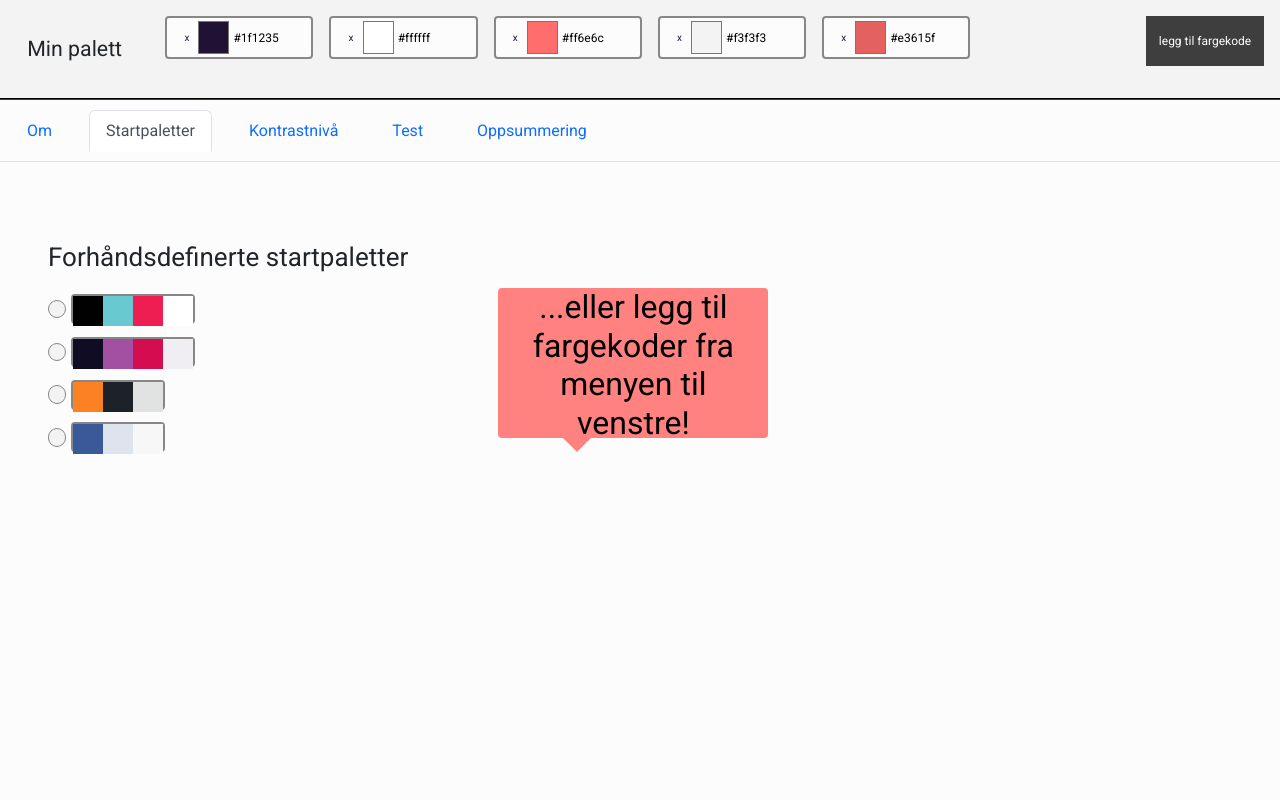
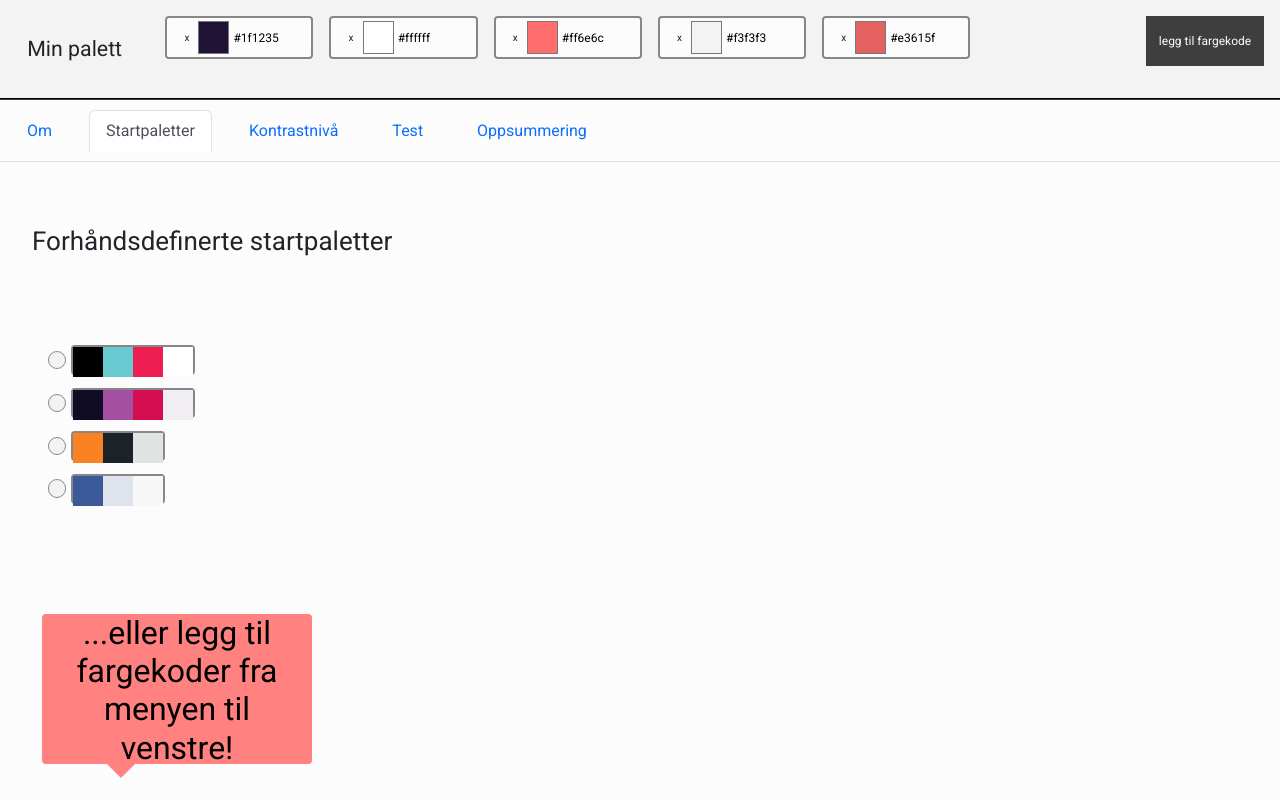
Before and after one commit to NorskRegnesentral/ccc21, a React (Create React App) app: page / in a window 1280 px wide. Both pictures are taken after a click on the tab "Startpaletter". Built offline with nearby package versions, Linux system fonts and the light colour scheme.

Commit message:
Make tab section layout more consistent

```diff
--- a/src/pages/home/home.css
+++ b/src/pages/home/home.css
@@ -34,13 +34,13 @@
   width: 100%;
 }
 
-.aboutSection {
+.tab-section {
+  padding: 2rem;
   display: flex;
-  flex-direction: row;
+  flex-direction: column;
   flex-wrap: wrap;
-  background-color: var(--base-color-light-beige);
-  padding: 30px;
-  justify-content: space-between;
+  align-items: flex-start;
+  gap: 4rem;
 }
 
 .aboutSectionLeft {
@@ -64,33 +64,6 @@
   gap: 1rem;
   margin: 0;
   padding: 1rem;
-}
-
-.colorPaletteSection {
-  padding: 2rem;
-  background-color: var(--base-color-white);
-  display: flex;
-  flex-direction: row;
-  flex-wrap: wrap;
-  align-items: flex-end;
-  gap: 4rem;
-}
-
-.tableSection {
-  padding: 2rem;
-  background-color: var(--base-color-light-beige);
-}
-
-.mockupSection {
-  padding-left: 2rem;
-  background-color: var(--base-color-white);
-  display: flex;
-  flex-direction: column;
-  gap: 2rem;
-}
-
-.summarySection {
-  background-color: var(--base-color-light-beige);
 }
 
 .mockup-section-title {
--- a/src/pages/home/home.jsx
+++ b/src/pages/home/home.jsx
@@ -85,7 +85,7 @@ function Home() {
       <div className="rightSideBar">
         <Tabs defaultActiveKey="about" id="main-tab-group" className="mb-3">
           <Tab eventKey="about" title={t('about-tab-title')}>
-            <div className="aboutSection">
+            <div className="tab-section">
               <div className="aboutSectionLeft">
                 <div className="row">
                   <InvertColorsRoundedIcon></InvertColorsRoundedIcon>
@@ -122,11 +122,11 @@ function Home() {
             </div>
           </Tab>
           <Tab eventKey="palette" title={t('default-palettes-tab-title')}>
-            <div className="colorPaletteSection">
+            <div className="tab-section">
+              <div className="see-contrast-heading">
+                <h1 className="big-title">{t('try-default-palettes')}</h1>
+              </div>
               <fieldset className="default-palettes-container">
-                <legend className="mockup-section-title">
-                  <h1 className="big-title">{t('try-default-palettes')}</h1>
-                </legend>
                 {Object.values(defaultColorPalettes).map((palette, index) => (
                   <div className="default-palette-container" onClick={()=>setColorList(palette)}>
                     <input id={"color-palette-"+index} type="radio"  className="radio-button"  checked={colorList == palette ? true : false}/>
@@ -142,7 +142,7 @@ function Home() {
             </div>
           </Tab>
           <Tab eventKey="table" title={t('contrast-level-tab-title')}>
-            <div className="tableSection">
+            <div className="tab-section">
               <div className="see-contrast-heading">
                 <h1 className="big-title">{t('table-section-title')}</h1>
               </div>
@@ -150,7 +150,7 @@ function Home() {
             </div>
           </Tab>
           <Tab eventKey="testing" title={t('testing-tab-title')}>
-            <div className="mockupSection">
+            <div className="tab-section">
               <div className="mockup-section-title">
                 <h1 className="big-title">{t('mockup-section-title')}</h1>
               </div>
@@ -165,7 +165,7 @@ function Home() {
             </div>
           </Tab>
           <Tab eventKey="summary" title={t('summary-tab-title')}>
-            <div className="summarySection">
+            <div className="tab-section">
               <div className="see-contrast-heading">
                 <h1 className="big-title">{t('recommendation-section-title')}</h1>
               </div>
```
